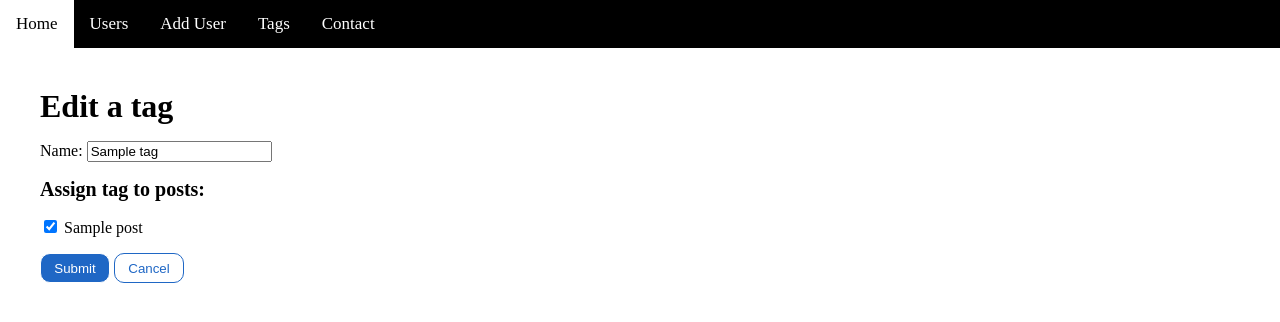
After one commit to erichard413/Blogly, a Flask app: page /tags/1/edit in a window 1280 px wide. The commit adds this page. Shown: the top 322 px of the page. Run offline with Flask 2, Linux system fonts and the light colour scheme; tables that the repository leaves empty hold one stand-in row (values such as "Sample post").

Commit message:
added functionality: edit post tags, display tags, home page

```diff
--- a/app.py
+++ b/app.py
@@ -20,7 +20,9 @@ db.create_all()
 @app.route("/")
 def home_page():
     """Home"""
-    return redirect("/users")
+    posts = Post.query.all()
+    tags = Tag.query.all()
+    return render_template("/home.html", posts=posts, tags=tags)
 
 @app.route("/users")
 def list_users():
@@ -155,15 +157,22 @@ def show_tags_page():
 @app.route("/tags/new")
 def add_tags_page():
     """render page to create new tag"""
-    return render_template('addtag.html')
+    posts = Post.query.all()
+    return render_template('addtag.html', posts = posts)
 
 @app.route("/tags/new", methods=['POST'])
 def create_new_tag():
     """create new tag"""
     tag_name = request.form["tag"]
-    tag = Tag(name=tag_name)
+    new_tag = Tag(name=tag_name)
 
-    db.session.add(tag)
+    db.session.add(new_tag)
+    db.session.commit()
+    tag = Tag.query.filter_by(name=tag_name).first()
+    posts = [post_id for post_id in request.form.getlist("tag_post")]
+    for post_id in posts:
+        post = Post.query.get(post_id)
+        post.tags.append(tag)
     db.session.commit()
     return redirect("/tags")
 
@@ -178,7 +187,8 @@ def show_posts_by_tag(tag_id):
 def edit_tags_load(tag_id):
     """renders edit tag page"""
     tag = Tag.query.get(tag_id)
-    return render_template("edittag.html", tag=tag)
+    posts = Post.query.all()
+    return render_template("edittag.html", tag=tag, posts=posts)
 
 @app.route("/tags/<int:tag_id>/edit", methods=["POST"])
 def edit_tags(tag_id):
--- a/static/app.css
+++ b/static/app.css
@@ -162,3 +162,7 @@ h1 {
 .tagsbtns {
     display: inline-block;
 }
+.tags_ul {
+    list-style-type: none;
+    padding-left: 0px;
+}
--- a/templates/base.html
+++ b/templates/base.html
@@ -10,6 +10,7 @@
 <body>
     <nav class="navbar">
         <a href="/">Home</a>
+        <a href="/users">Users</a>
         <a href="/users/new">Add User</a>
         <a href="/tags">Tags</a>
         <a href="/">Contact</a>
--- a/templates/editpost.html
+++ b/templates/editpost.html
@@ -10,7 +10,9 @@
 
             <p class="title">Tags</p>
             {% for tag in tags %}
-            <input type="checkbox" name="tags" id="tag_{{tag.id}}" {% if tag in post.tag %} checked {% endif %} value="{{tag.id}}">
+            <input type="checkbox" name="tags" id="tag_{{tag.id}}"
+            {% if tag in post.tags %} checked {% endif %}
+            value="{{tag.id}}">
             <label for="{{tag.id}}">{{tag.name}}</label>
             {% endfor %}
 
--- /dev/null
+++ b/templates/edittag.html
@@ -0,0 +1,30 @@
+{% extends 'base.html' %}
+{% block title %}Blogly{% endblock %}
+{% block content %}
+
+    <h1>Edit a tag</h1>
+    <div>
+        <p><form action="/tags/{{tag.id}}/edit" method="POST">
+        <label for="name">Name:</label>
+            <input type="text" name="tag" placeholder="" value="{{tag.name}}"> </p>
+
+            <label for="tags_ul" class="title">Assign tag to posts:</label>
+            <ul class="tags_ul">
+                {% for post in posts %}
+                <li>
+                <input type="checkbox" name="tag_post" id="tag_post" {% if tag in post.tags %} checked {% endif %} value="{{post.id}}">
+                <label for="{{post.id}}">{{post.title}}</label>
+                </li>
+                {% endfor %}
+            </ul>
+
+            <div class="tagbtns">
+                <button class="btn submit">Submit</button>
+                </form>
+                 <form action="/tags" class="tagcancel">
+                <input type="submit" class="btn cancel" value="Cancel">
+            </form>
+            </div>
+    </form>
+
+{% endblock %}
```
Also changed, not shown: templates/addtag.html (added, +28 -0 lines), templates/home.html (+21 -8 lines), templates/tag.html (added, +14 -0 lines), templates/tags.html (added, +26 -0 lines).
